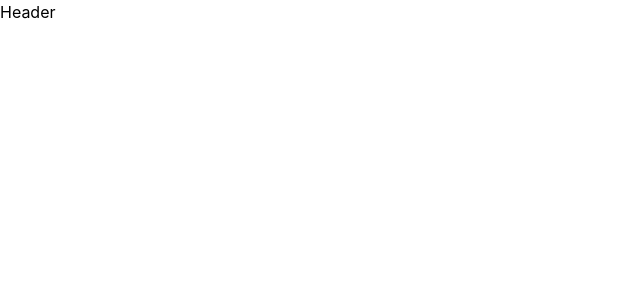
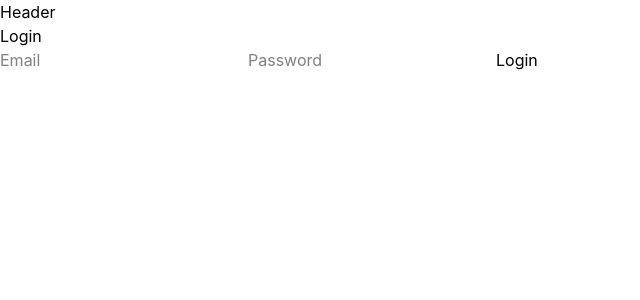
Before and after one commit to subikstha/shiny-sniffle, a React (Vite) app in the folder apps/web/: page /login in a window 1280 px wide. Shown: the top 300 px of the page, without its empty margins (0-640 px from the left). Built offline with nearby package versions, Linux system fonts and the light colour scheme.

Commit message:
feat: login form

```diff
--- /dev/null
+++ b/apps/web/src/api/login.ts
@@ -0,0 +1,14 @@
+export default async function login(email: string, password: string) {
+  const response = await fetch("/api/login", {
+    method: "POST",
+    headers: {
+      "Content-Type": "application/json",
+    },
+    body: JSON.stringify({ email, password }),
+  });
+  if (!response.ok) {
+    throw new Error("Network response was not ok");
+  }
+
+  return response.json();
+}
--- a/apps/web/src/components/forms/Login.tsx
+++ b/apps/web/src/components/forms/Login.tsx
@@ -1,5 +1,35 @@
+import { useMutation } from "@tanstack/react-query";
+import type React from "react";
+import login from "../../api/login";
 const Login = () => {
-  return <form></form>;
+  const mutation = useMutation({
+    mutationFn: ({ email, password }: { email: string; password: string }) =>
+      login(email, password),
+  });
+
+  const handleSubmit = (e: React.FormEvent<HTMLFormElement>) => {
+    e.preventDefault();
+    const formData = new FormData(e.currentTarget);
+
+    const email = formData.get("email");
+    const password = formData.get("password");
+    if (typeof email !== "string" || typeof password !== "string") return;
+
+    mutation.mutate({
+      email,
+      password,
+    });
+  };
+  return (
+    <div>
+      <h1>Login</h1>
+      <form onSubmit={handleSubmit}>
+        <input type="email" name="email" placeholder="Email" />
+        <input type="password" name="password" placeholder="Password" />
+        <button type="submit">Login</button>
+      </form>
+    </div>
+  );
 };
 
 export default Login;
```
